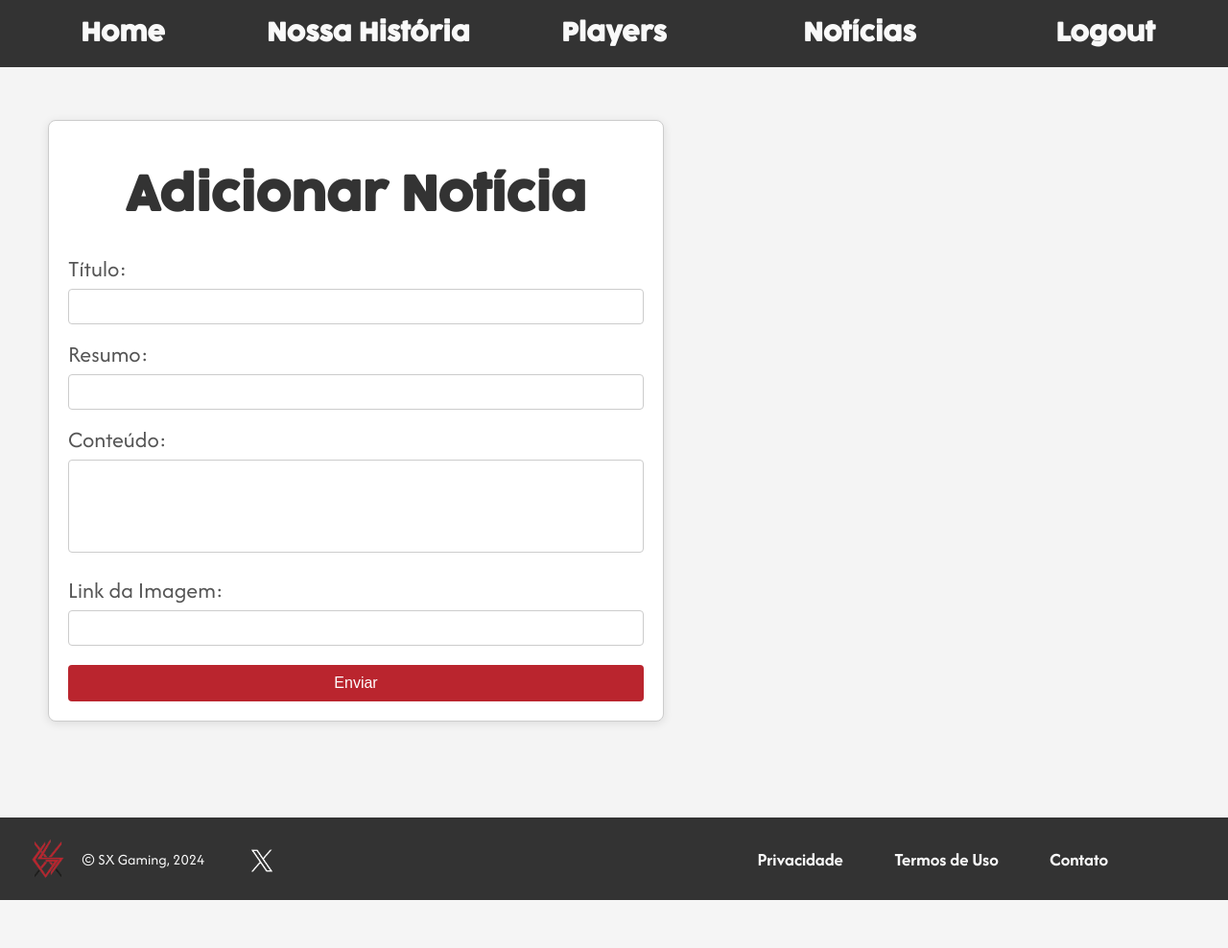
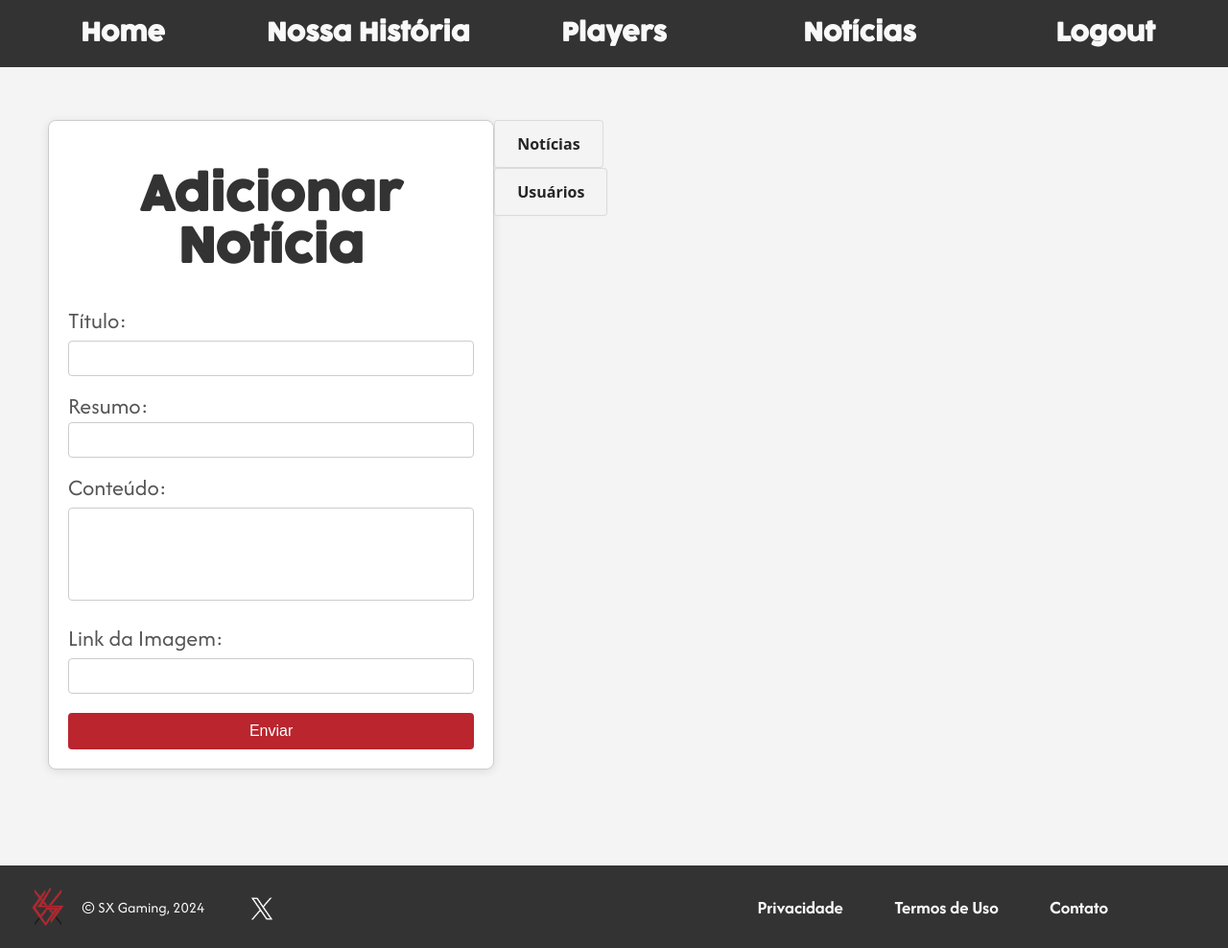
Before and after one commit to nilokao/sxg_webapp, a Flask app: page /add_noticia in a window 1280 px wide. Shown: the whole page at 96% size. Before the commit the page ends 938 px from the top, so only its background shows below. Run offline with Flask 3, Linux system fonts and the light colour scheme; a user stored in the database is signed in.

Commit message:
sexo gaming ponto

```diff
--- a/routes.py
+++ b/routes.py
@@ -6,7 +6,7 @@
 from werkzeug.security import generate_password_hash, check_password_hash
 from flask import abort
 from functools import wraps
-from models import News
+from models import News, User
 
 def admin_required(f):
     @wraps(f)
@@ -45,7 +45,8 @@
     @admin_required
     def adm():
         noticias = News.query.order_by(News.date_published.desc()).all()
-        return render_template('adm.html', noticias=noticias)
+        usuarios = User.query.order_by(User.id).all()
+        return render_template('adm.html', noticias=noticias, usuarios=usuarios)
 
     @app.route("/auth", methods=['GET', 'POST'])
     def auth():
--- /dev/null
+++ b/static/css/adm.css
@@ -0,0 +1,134 @@
+body {
+    font-family: Arial, sans-serif;
+    background-color: #f4f4f4;
+}
+#content{
+    display: flex;
+}
+.form-container {
+    background: white;
+    border: 1px solid #ccc;
+    border-radius: 8px;
+    padding: 20px;
+    box-shadow: 0 2px 10px rgba(0, 0, 0, 0.1);
+    max-width: 600px;
+    min-width: 400px;
+}
+h1 {
+    text-align: center;
+    color: #333;
+}
+label {
+    display: block;
+    margin-top: 15px;
+    color: #555;
+}
+input[type="text"], textarea {
+    width: 100%;
+    padding: 10px;
+    margin-top: 5px;
+    border: 1px solid #ccc;
+    border-radius: 4px;
+    box-sizing: border-box;
+}
+textarea {
+    resize: none; /* Desativa o redimensionamento */
+}
+.form-container button {
+    background-color: #ba252e;
+    color: white;
+    border: none;
+    padding: 10px 15px;
+    border-radius: 4px;
+    cursor: pointer;
+    margin-top: 20px;
+    width: 100%;
+    font-size: 16px;
+}
+.form-container button:hover {
+    background-color: #ba252fbe;
+}
+.news{
+    padding: 0;
+    margin: 3px;
+    height: 50px;
+    border: solid 1px black;
+    display: flex;
+}
+.all-news{
+    width: 45vw;
+}
+.all-news #titulo, #data, #resumo{
+    margin: 0;
+}
+.all-news #titulo{
+    font-size: 24px;
+}
+.image{
+    height: 50px;
+    width: 150px;
+    object-fit: cover;
+}
+.select-option{
+    display: flex;
+    justify-content: space-between;
+}
+.select-option ul{
+    flex: 1;
+    text-decoration: none;
+    margin: 0;
+    padding: 0;
+}
+.select-option ul li{
+    list-style: none;
+    margin: 5px, 0;
+}
+
+.button-6 {
+    height: 50px;
+    width: 300px;
+  align-items: center;
+  background-color: #f4f4f4;
+  border: 1px solid rgba(0, 0, 0, 0.1);
+  border-radius: .25rem;
+  box-shadow: rgba(0, 0, 0, 0.02) 0 1px 3px 0;
+  box-sizing: border-box;
+  color: rgba(0, 0, 0, 0.85);
+  cursor: pointer;
+  display: inline-flex;
+  font-family: system-ui,-apple-system,system-ui,"Helvetica Neue",Helvetica,Arial,sans-serif;
+  font-size: 16px;
+  font-weight: 600;
+  justify-content: center;
+  line-height: 1.25;
+  margin: 0;
+  min-height: 3rem;
+  padding: calc(.875rem - 1px) calc(1.5rem - 1px);
+  position: relative;
+  text-decoration: none;
+  transition: all 250ms;
+  user-select: none;
+  -webkit-user-select: none;
+  touch-action: manipulation;
+  vertical-align: baseline;
+  width: auto;
+}
+
+.button-6:hover,
+.button-6:focus {
+  border-color: rgba(0, 0, 0, 0.15);
+  box-shadow: rgba(0, 0, 0, 0.1) 0 4px 12px;
+  color: rgba(0, 0, 0, 0.65);
+}
+
+.button-6:hover {
+  transform: translateY(-1px);
+}
+
+.button-6:active {
+  background-color: #F0F0F1;
+  border-color: rgba(0, 0, 0, 0.15);
+  box-shadow: rgba(0, 0, 0, 0.06) 0 2px 4px;
+  color: rgba(0, 0, 0, 0.65);
+  transform: translateY(0);
+}
--- a/templates/adm.html
+++ b/templates/adm.html
@@ -1,72 +1,17 @@
 {% extends "base.html" %}
+
+{% block css %}
+<link rel="stylesheet" href="{{url_for('static', filename='css/adm.css')}}">
+{% endblock %}
 
 {% block title %}
 SX Gaming | Admin Page
 {% endblock %}
 
 {% block content %}
-<style>
-    body {
-        font-family: Arial, sans-serif;
-        background-color: #f4f4f4;
-    }
-    .form-container {
-        background: white;
-        border: 1px solid #ccc;
-        border-radius: 8px;
-        padding: 20px;
-        box-shadow: 0 2px 10px rgba(0, 0, 0, 0.1);
-        max-width: 600px;
-    }
-    h1 {
-        text-align: center;
-        color: #333;
-    }
-    label {
-        display: block;
-        margin-top: 15px;
-        color: #555;
-    }
-    input[type="text"], textarea {
-        width: 100%;
-        padding: 10px;
-        margin-top: 5px;
-        border: 1px solid #ccc;
-        border-radius: 4px;
-        box-sizing: border-box;
-    }
-    textarea {
-        resize: none; /* Desativa o redimensionamento */
-    }
-    button {
-        background-color: #ba252e;
-        color: white;
-        border: none;
-        padding: 10px 15px;
-        border-radius: 4px;
-        cursor: pointer;
-        margin-top: 20px;
-        width: 100%;
-        font-size: 16px;
-    }
-    button:hover {
-        background-color: #ba252fbe;
-    }
-    .news{
-        padding: 0;
-        margin: 3px;
-        height: 50px;
-        border: solid 1px black;
-        display: flex;
-    }
-    .img{
-        height: 100%;
-    }
-
-</style>
-
 <body>
 <div id="content">
+
     <div class="form-container">
         <h1>Adicionar Notícia</h1>
         <form method="POST" action="{{ url_for('add_noticia') }}">
@@ -86,20 +31,45 @@
         </form>
     </div>
 
+    <div class="select-option">
+        <div>
+            <button class="button-6" id="noticias-btn">Notícias</button>
+            <button class="button-6" id="usuarios-btn">Usuários</button>
+        </div>
+
         <div class="all-news">
             <div class="list-news">
                 {% for noticia in noticias %}
                 <li style="list-style: none;">
                     <div class="news">
                         <img class="image" src="{{ noticia.image_link }}">
-                    <p><small>{{ noticia.date_published.strftime('%d/%m/%Y - %H:%M') }}</small></p>
-                    <h3>{{ noticia.title }}</h3>
-                    <p>{{ noticia.resume }}</p>
+                        <p id="data"><small>{{ noticia.date_published.strftime('%d/%m/%Y') }}</small></p>
+                        <h3 id="titulo">{{ noticia.title }}</h3>
+                        <button class="button-6" >Remover</button>
                     </div>
                 </li>
             {% endfor %}
             </div>
         </div>
+
+        <div class="all-users">
+            <div class="list-users">
+                {% for user in users %}
+                <li style="list-style: none;">
+                    <div class="user">
+                        <!-- <img class="image" src="{{ user.profile_pic }}"> -->
+                        <p id="id">{{ user.id }}</p>
+                        <p id="username">{{ user.username }}</p>
+                        <button class="button-6" >Remover</button>
+                    </div>
+                </li>
+                {% endfor %}
+            </div>
+        </div>
+
+    </div>
+
+
 </div>
 
 {% endblock %}
```
Also changed, not shown: instance/sxgaming.db. Lines whose indentation alone changed are shown as unchanged.
